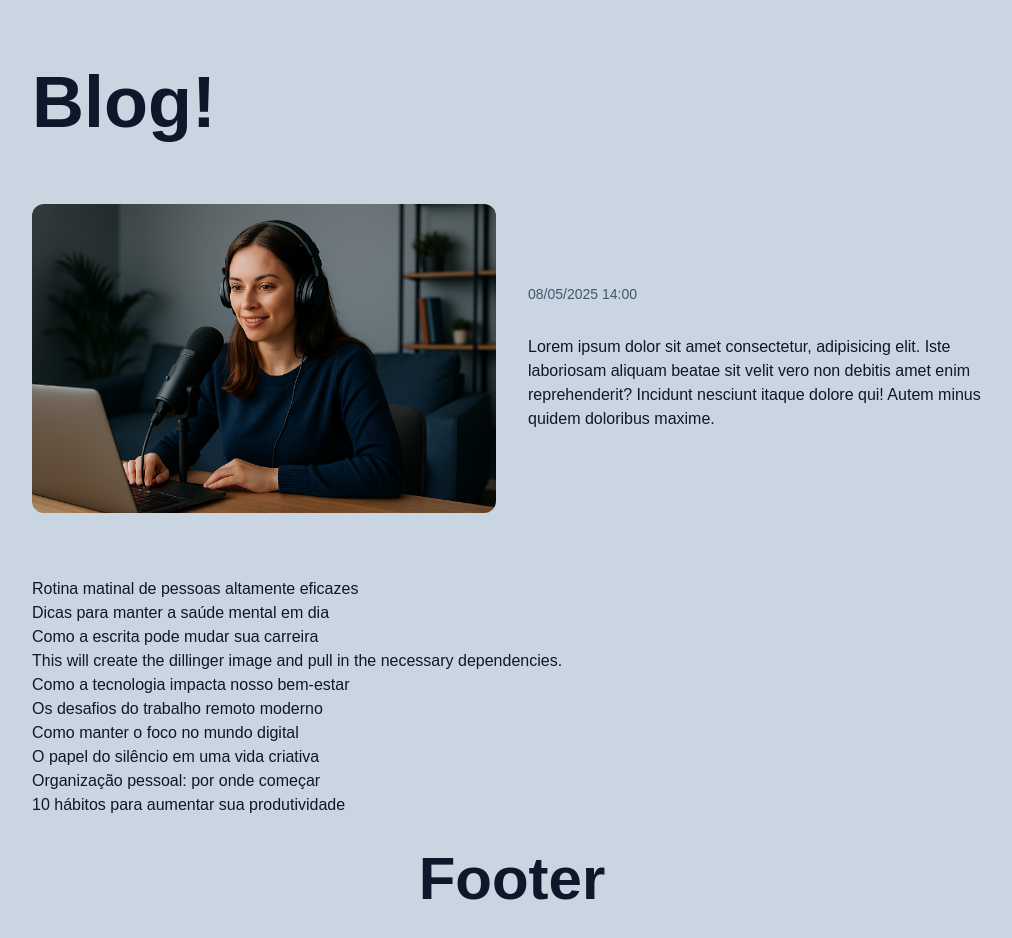
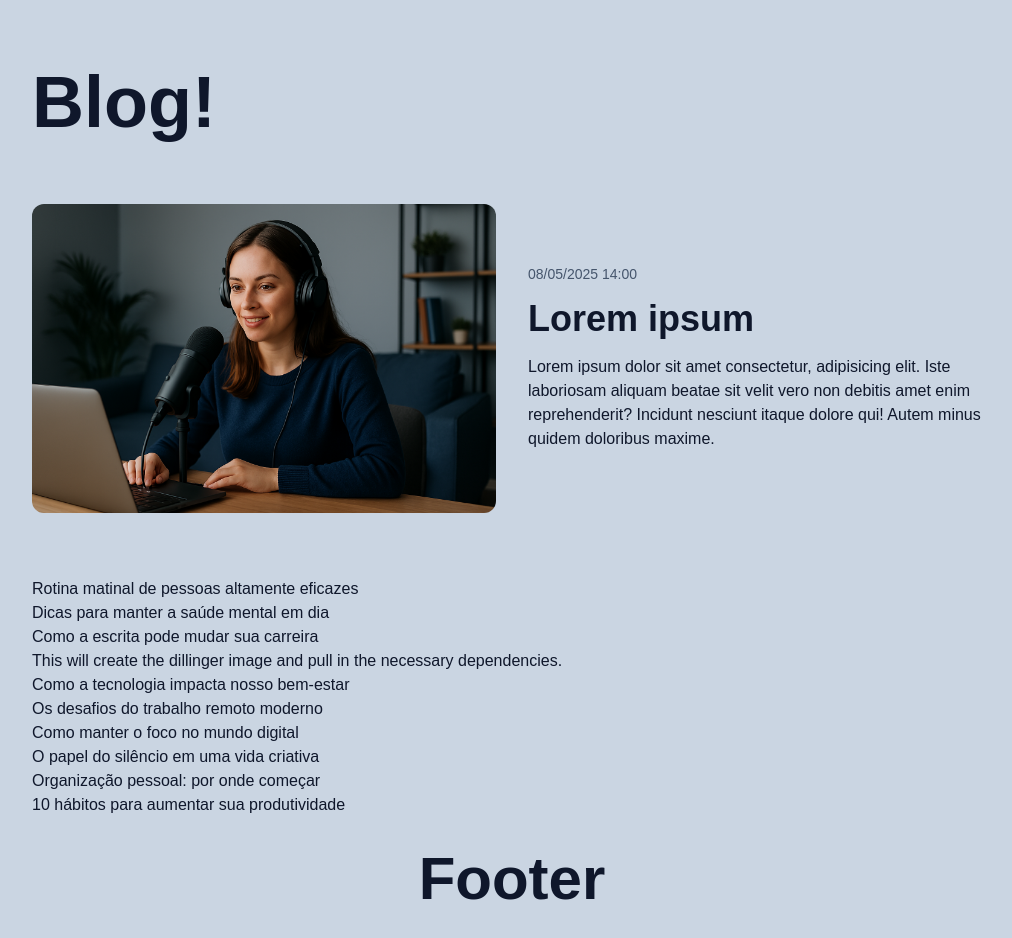
Before and after one commit to Andr0medAonair/tutorial-blog, a Next.js app: page / in a window 1280 px wide. Shown: the top 938 px of the page, without its empty margins (128-1140 px from the left). Built offline with nearby package versions, Linux system fonts and the light colour scheme.

Commit message:
refactor: create heading component

```diff
--- a/src/app/page.tsx
+++ b/src/app/page.tsx
@@ -7,6 +7,7 @@ import clsx from "clsx";
 import Link from "next/link";
 import Image from "next/image";
 import { Suspense } from "react";
+import { Heading } from "@/components/Heading";
 
 export default async function HomePage() {
   const classes = clsx("text-6xl", "font-bold", "text-center", "py-8");
@@ -40,9 +41,9 @@ export default async function HomePage() {
           <time className={dateTimeClasses} dateTime="2025/05/08">
             08/05/2025 14:00
           </time>
-          <h1 className={titleClasses}>
-            <Link href="#####"></Link>
-          </h1>
+          <Heading linkUrl="#" as="h1">
+            Lorem ipsum
+          </Heading>
           <p>
             Lorem ipsum dolor sit amet consectetur, adipisicing elit. Iste
             laboriosam aliquam beatae sit velit vero non debitis amet enim
--- a/src/components/Header/index.tsx
+++ b/src/components/Header/index.tsx
@@ -1,5 +1,4 @@
 import clsx from "clsx";
-import { Spinner } from "../Spinner";
 import Link from "next/link";
 
 export function Header() {
--- /dev/null
+++ b/src/components/Heading/index.tsx
@@ -0,0 +1,22 @@
+import clsx from "clsx";
+import Link from "next/link";
+
+type HeadingProps = {
+  children: React.ReactNode;
+  linkUrl: string;
+  as?: "h1" | "h2"
+};
+
+export function Heading({ children, linkUrl, as: Tag = "h2" }: HeadingProps) {
+  const classesMap = {
+    h1: "text-2xl/tight sm:text-4xl",
+    h2: "text-2xl/tight sm:text-3xl",
+  }
+  const commonClasses = "font-extrabold"
+
+  return (
+    <Tag className={clsx(classesMap[Tag], commonClasses)}>
+      <Link href={linkUrl}>{children}</Link>
+    </Tag>
+  );
+}
```
